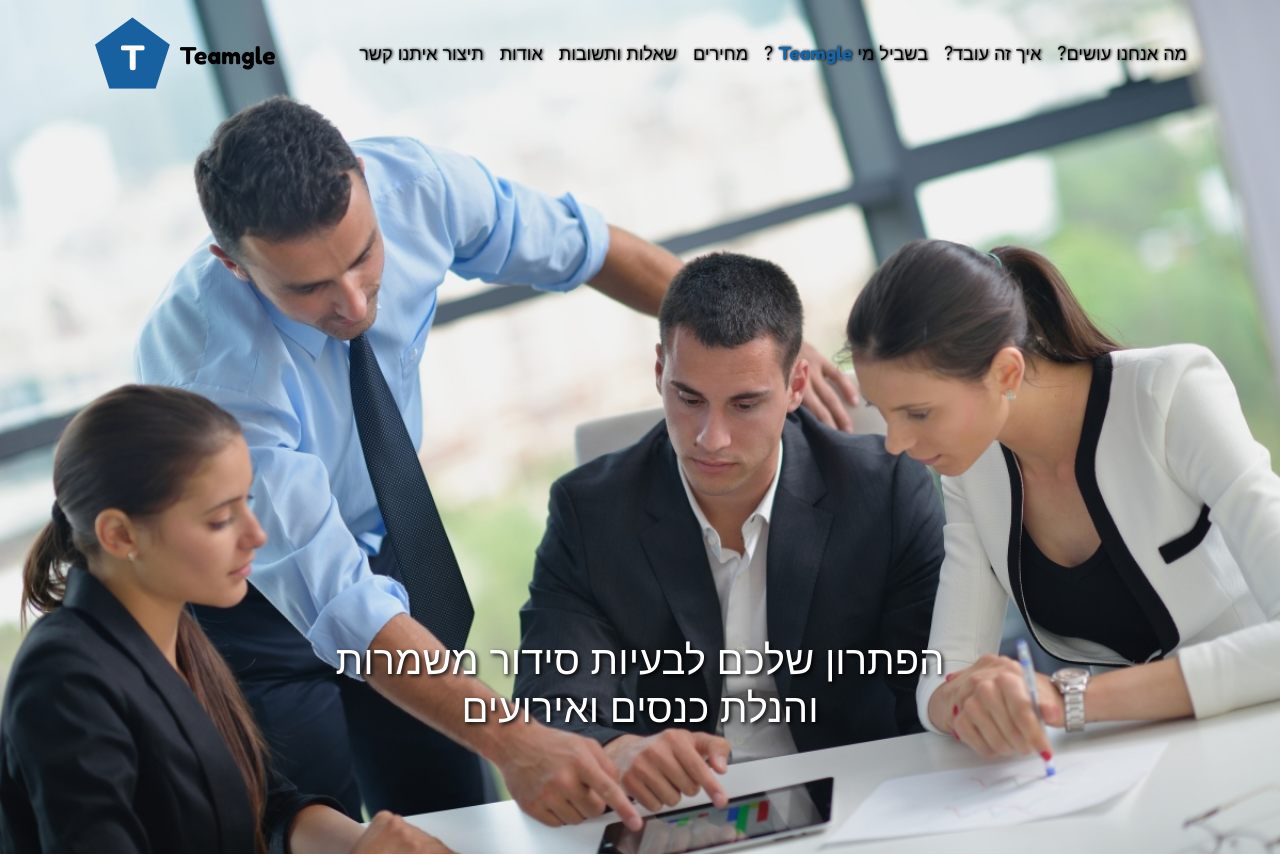
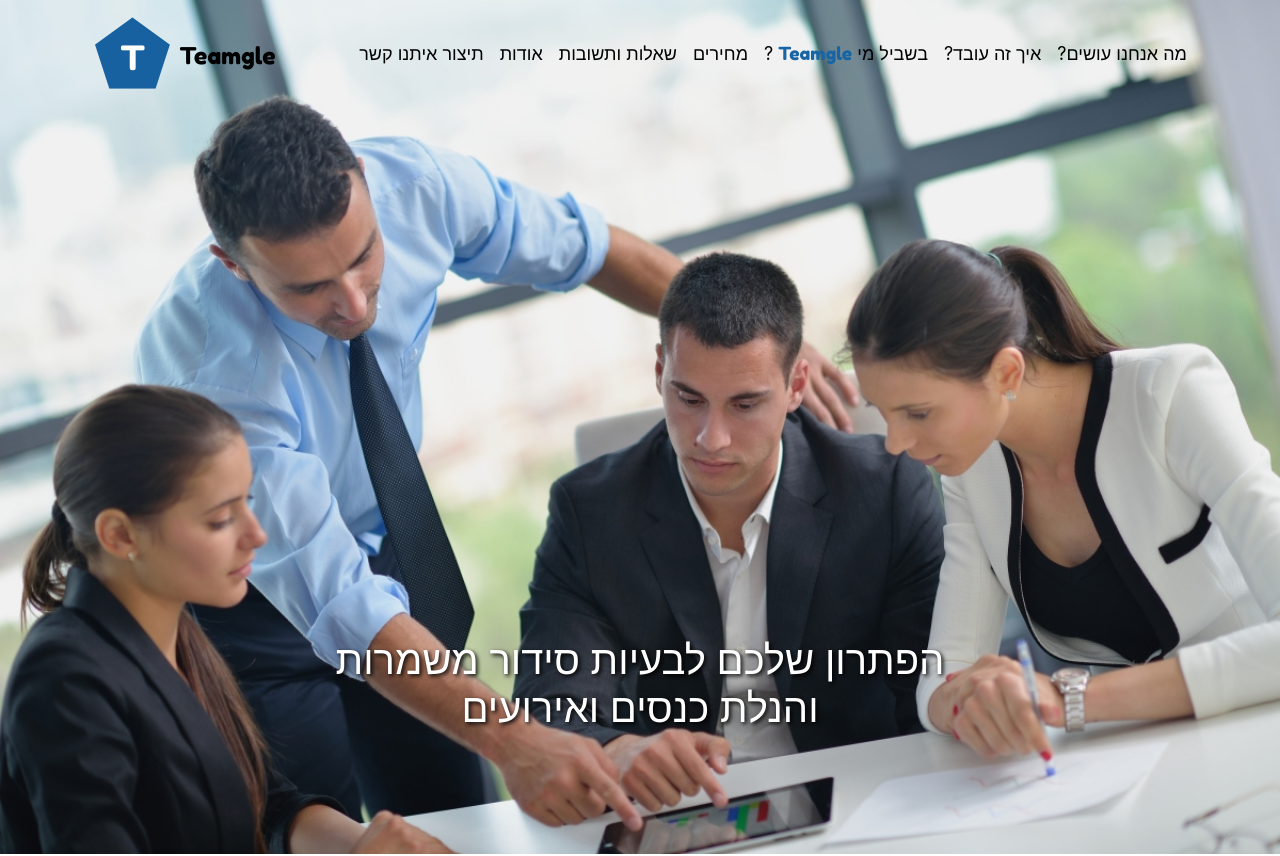
Before and after one commit to colocba/teamgle-heb, an Angular app: page /#/home in a window 1280 px wide. Shown: the top 856 px of the page. Built offline with nearby package versions, Linux system fonts and the light colour scheme; a web font is replaced by a local one; what @nicky-lenaers/ngx-scroll-to would draw is missing.

Commit message:
on hover effects on navbar

```diff
--- a/src/app/navbar/navbar.component.css
+++ b/src/app/navbar/navbar.component.css
@@ -11,12 +11,16 @@
   height: 90px !important;
 }
 
-  .navbar a {
-    color: black;
-    font-size: 18px;
-    cursor: pointer;
-    text-shadow: 1px 0px 3px #000000;
-  }
+.navbar a {
+  color: black;
+  font-size: 18px;
+  cursor: pointer;
+  transition: text-shadow 0.5s;
+}
+
+.navbar a:hover {
+  text-shadow: 1px 0px 2px #000000;
+}
 
   .bg-blue {
     background-color: transparent !important;
```
Also changed, not shown: 5 other files (tests, documents, lock files or other folders).
